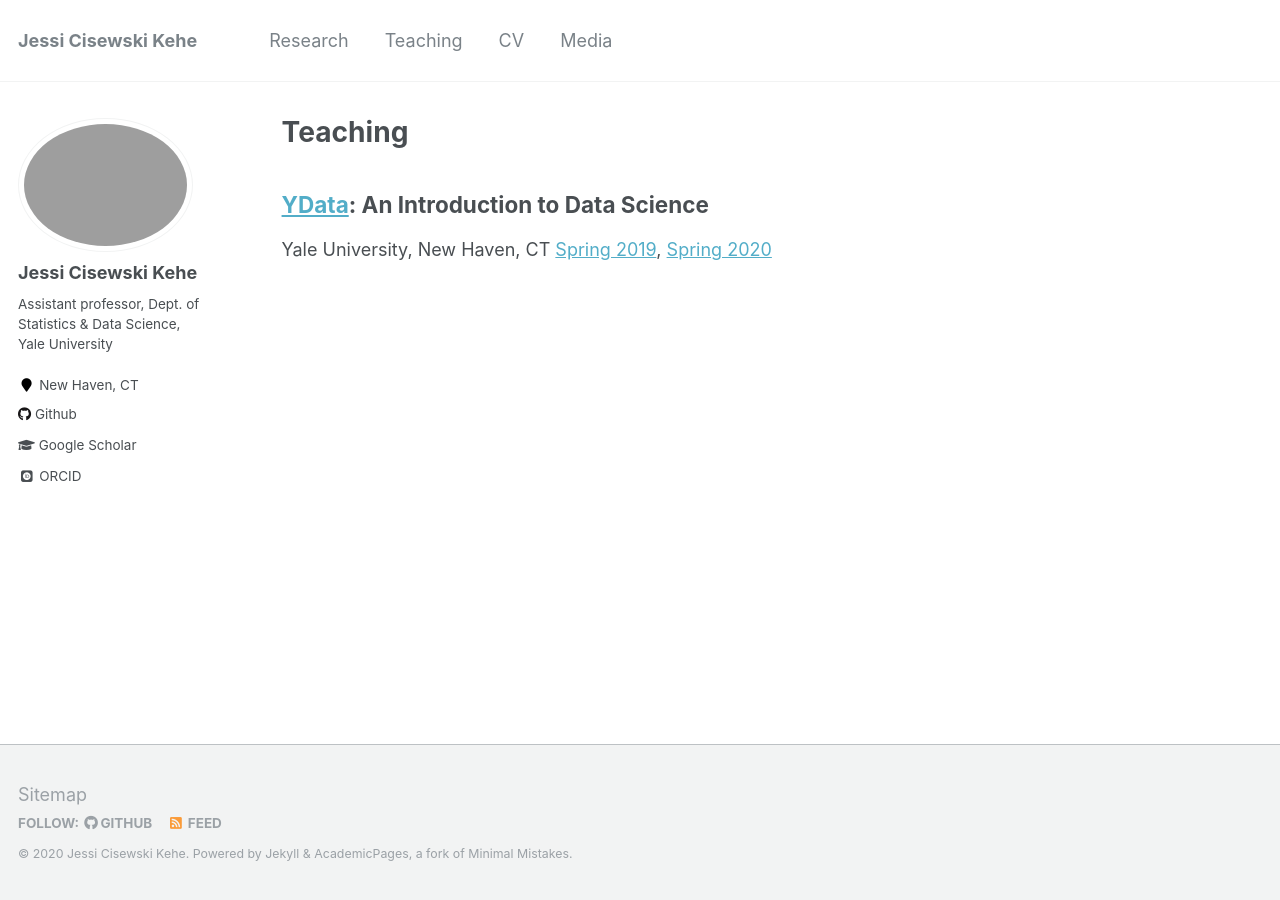
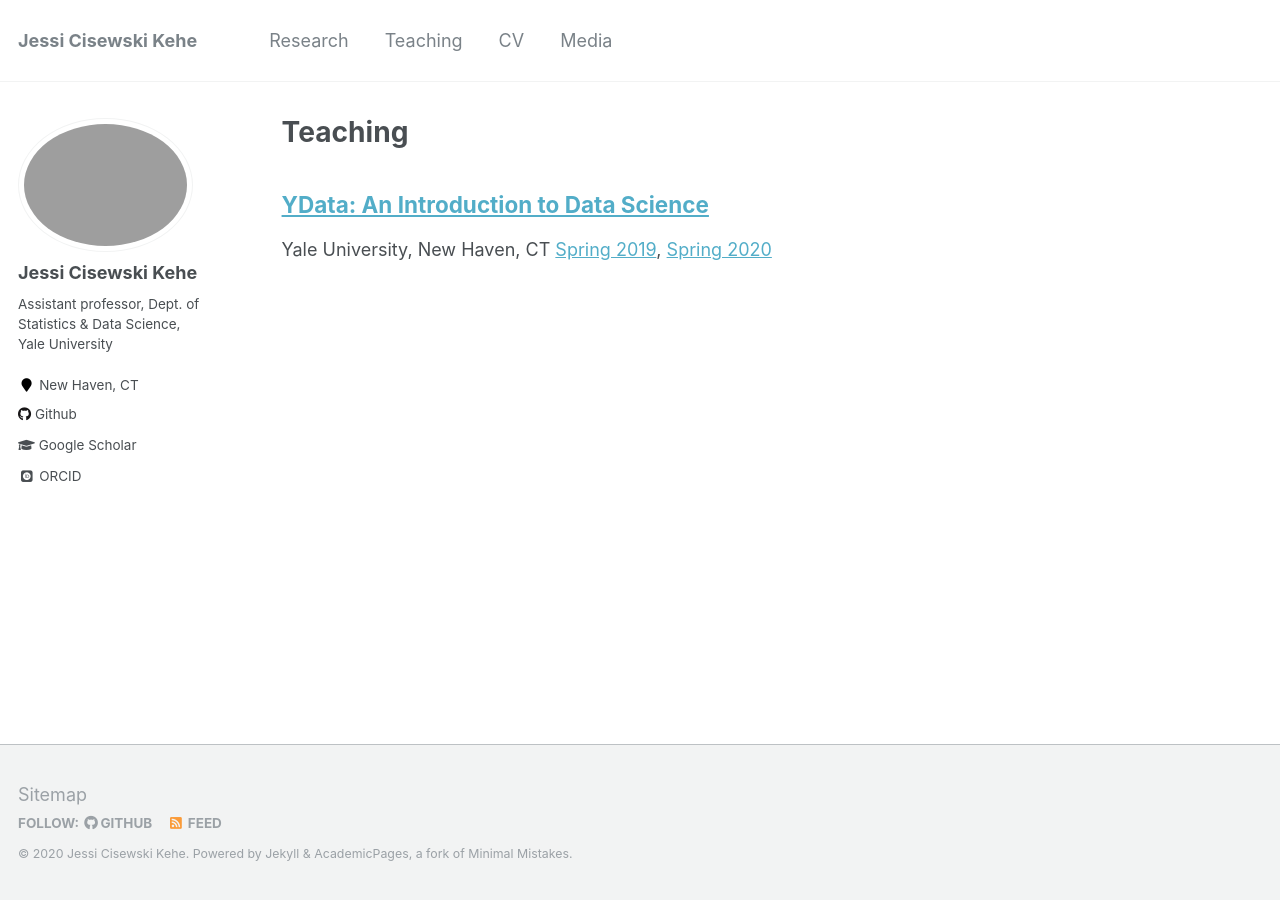
Before and after one commit to JessiCisewskiKehe/JessiCisewskiKehe.github.io, a Jekyll site: the page built from _pages/teaching.md, in a window 1280 px wide. Built offline with Jekyll 4.4.1, drawn with Linux system fonts in a browser that asks for light colours; some web fonts are replaced.

```diff
--- a/_pages/teaching.md
+++ b/_pages/teaching.md
@@ -8,6 +8,6 @@ author_profile: true
 
 
 
-## [YData](http://ydata123.org): An Introduction to Data Science
+## [YData: An Introduction to Data Science](http://ydata123.org)
 Yale University, New Haven, CT
 [Spring 2019](http://ydata123.org/sp19/calendar.html), [Spring 2020](http://ydata123.org/sp20/calendar.html)
```
